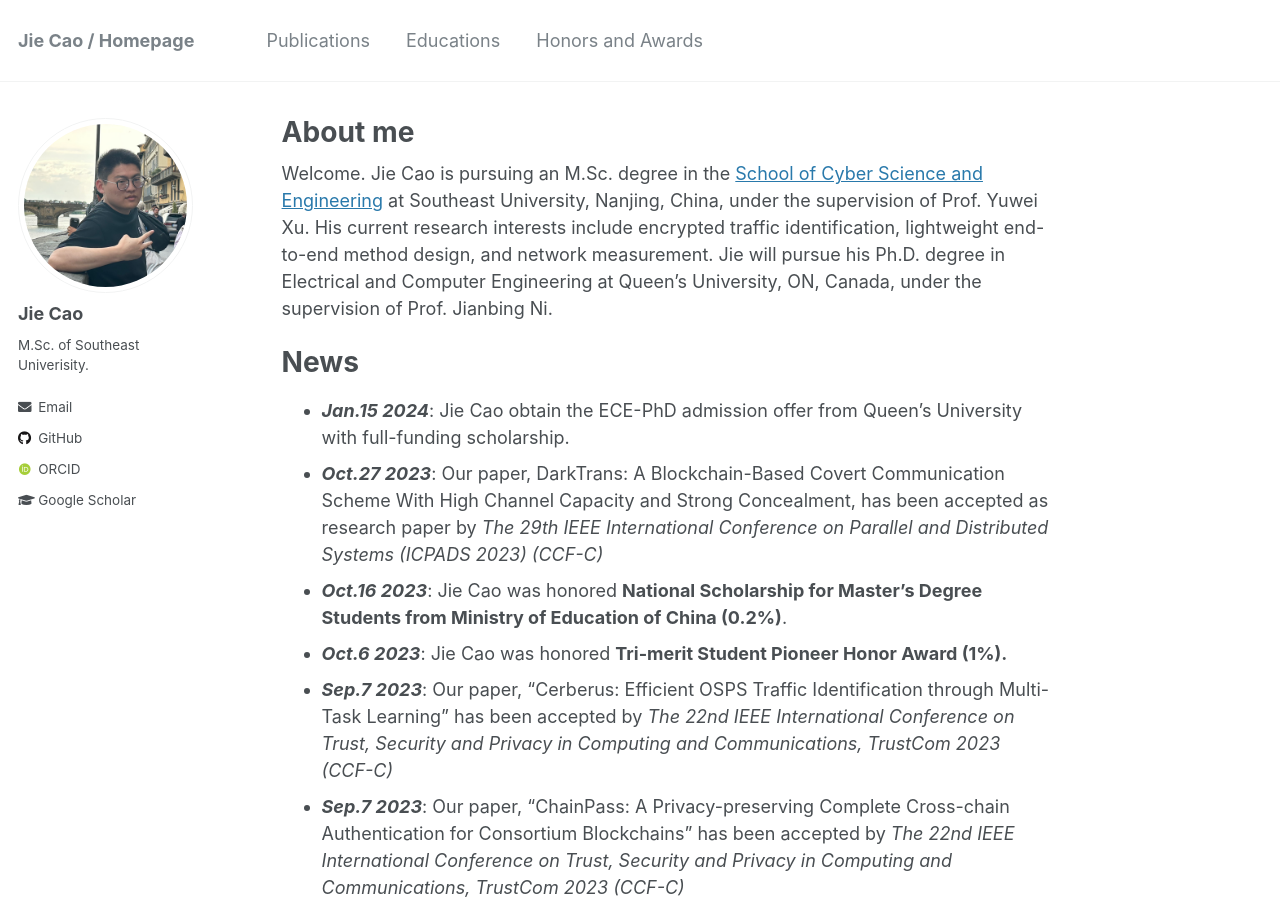
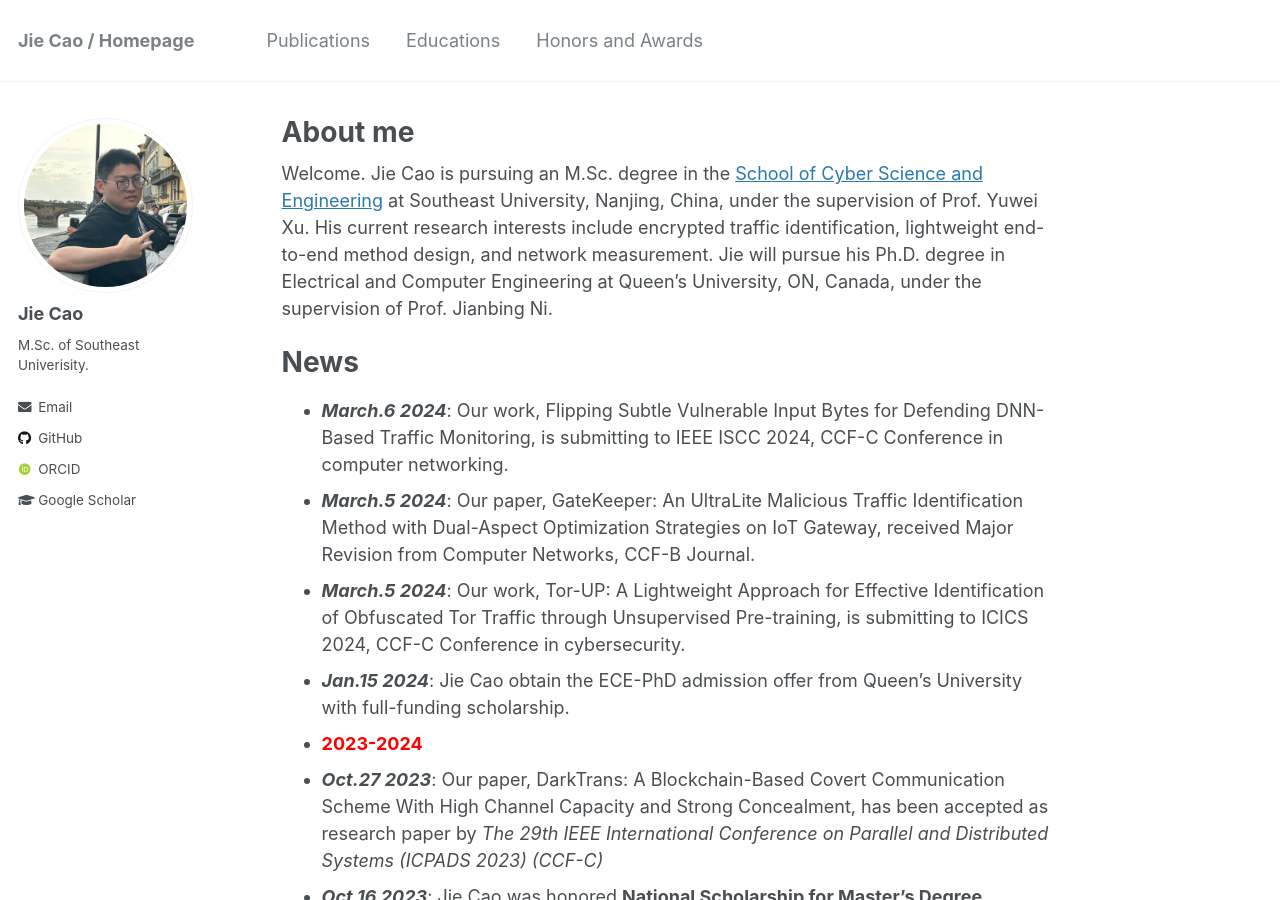
Before and after one commit to JieJayCao/JieJayCao.github.io, a Jekyll site: the page built from _pages/about.md, in a window 1280 px wide and 900 px high. Built offline with Jekyll 4.4.1, drawn with Linux system fonts in a browser that asks for light colours; some web fonts are replaced; formulas are drawn with MathJax 3.

Commit message:
Update about.md

```diff
--- a/_pages/about.md
+++ b/_pages/about.md
@@ -11,7 +11,11 @@
 Welcome. Jie Cao is pursuing an M.Sc. degree in the [School of Cyber Science and Engineering](https://cyber.seu.edu.cn/) at Southeast University, Nanjing, China, under the supervision of Prof. Yuwei Xu. His current research interests include encrypted traffic identification, lightweight end-to-end method design, and network measurement. Jie will pursue his Ph.D. degree in Electrical and Computer Engineering at Queen's University, ON, Canada, under the supervision of Prof. Jianbing Ni.
 
 # News
+- ***March.6 2024***: Our work, Flipping Subtle Vulnerable Input Bytes for Defending DNN-Based Traffic Monitoring, is submitting to IEEE ISCC 2024, CCF-C Conference in computer networking.
+- ***March.5 2024***: Our paper, GateKeeper: An UltraLite Malicious Traffic Identification Method with Dual-Aspect Optimization Strategies on IoT Gateway, received Major Revision from Computer Networks, CCF-B Journal.
+- ***March.5 2024***: Our work, Tor-UP: A Lightweight Approach for Effective Identification of Obfuscated Tor Traffic through Unsupervised Pre-training, is submitting to ICICS 2024, CCF-C Conference in cybersecurity.
 - ***Jan.15 2024***: Jie Cao obtain the ECE-PhD admission offer from Queen's University with full-funding scholarship.
+- **<font color=red>2023-2024</font>**
 - ***Oct.27 2023***: Our paper, DarkTrans: A Blockchain-Based Covert Communication Scheme With High Channel Capacity and Strong Concealment, has been accepted as research paper by *The 29th IEEE International Conference on Parallel and Distributed Systems (ICPADS 2023) (CCF-C)*
 - ***Oct.16 2023***: Jie Cao was honored **National Scholarship for Master's Degree Students from Ministry of Education of China (0.2%)**.
 - ***Oct.6 2023***: Jie Cao was honored **Tri-merit Student Pioneer Honor Award (1%).**
```
